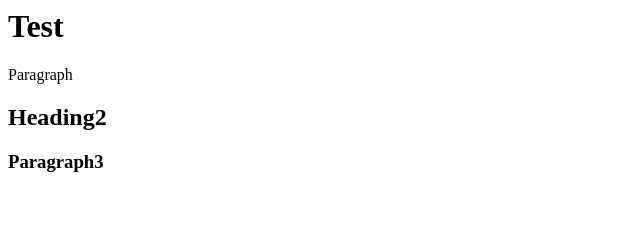
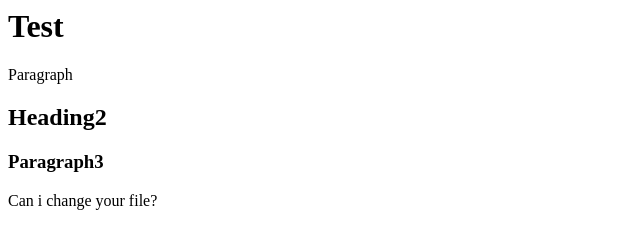
Before and after one commit to merilda1/elvira2, a plain HTML site: page index.html in a window 1280 px wide. Shown: the whole page, without its empty margins (0-640 px from the left). Drawn offline with Linux system fonts and the light colour scheme.

Commit message:
Update index.html

```diff
--- a/index.html
+++ b/index.html
@@ -7,5 +7,6 @@
   <p> Paragraph </p>
   <h2> Heading2 </h2>
   <h3> Paragraph3 </h3>
+  <p>Can i change your file?</p>
 </body>
 </html>
```
